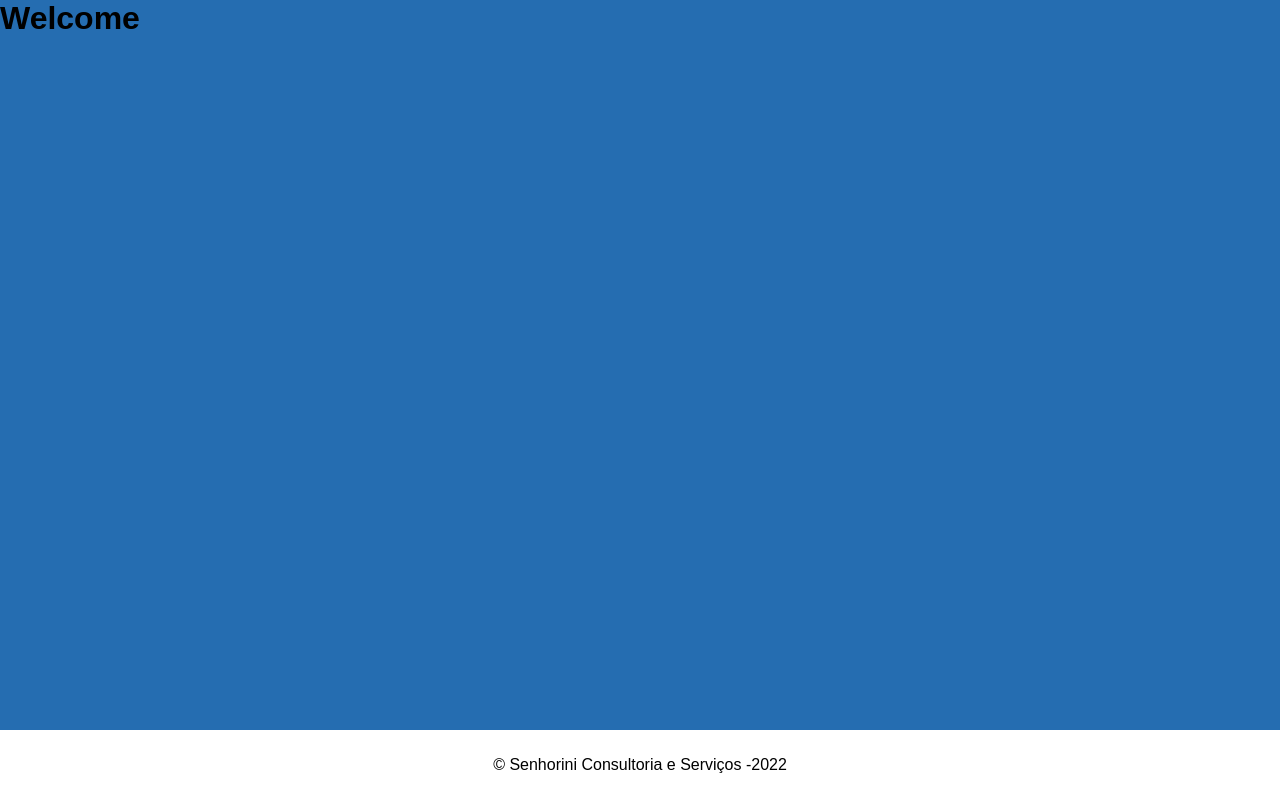
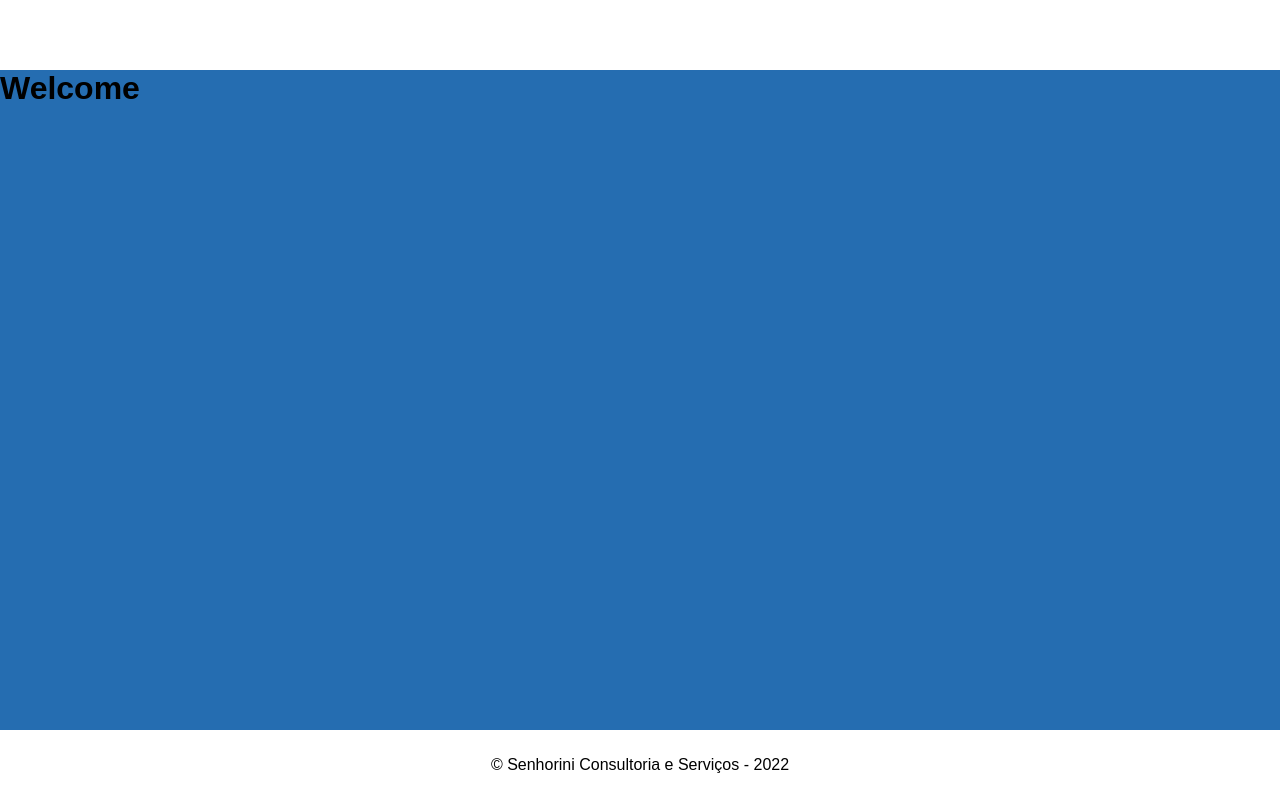
Before and after one commit to yagosenhorini/kanban-test, a Next.js app: page / in a window 1280 px wide. Built offline with nearby package versions, Linux system fonts and the light colour scheme.

Commit message:
feat(seo): implement next-seo

```diff
--- a/package.json
+++ b/package.json
@@ -15,6 +15,7 @@
   },
   "dependencies": {
     "next": "12.1.5",
+    "next-seo": "^5.4.0",
     "polished": "^4.2.2",
     "react": "18.0.0",
     "react-dom": "18.0.0",
--- a/pages/index.tsx
+++ b/pages/index.tsx
@@ -1,8 +1,13 @@
 import type { NextPage } from 'next'
-import Head from 'next/head'
+
+import { NextSeo } from 'next-seo';
+
 
 const Home: NextPage = () => (
-  <h1>Welcome</h1>
-)
+  <>
+    <NextSeo title="Yago dos Santos Senhorini - Serviços e Consultoria de Tecnologia" />
+    <h1>Welcome</h1>
+  </>
+);
 
 export default Home
--- a/src/containers/Footer/index.tsx
+++ b/src/containers/Footer/index.tsx
@@ -1,11 +1,13 @@
 import React from 'react';
-
-import { FooterProps } from '@Types/Footer';
 
 import * as S from './styled';
 
-const Footer: React.FC<FooterProps> = () => (
-  <S.Footer>&copy; Senhorini Consultoria e Serviços - <span>2022</span></S.Footer>
-);
+const Footer = () => {
+  const year = new Date().getFullYear();
+
+  return (
+    <S.Footer>&copy;&nbsp;Senhorini Consultoria e Serviços -&nbsp;{year}</S.Footer>
+  )
+}
 
 export default Footer;
--- a/src/containers/Header/index.tsx
+++ b/src/containers/Header/index.tsx
@@ -1,10 +1,13 @@
 import React from 'react';
+
 import { HeaderProps } from '@Types/Header';
 
+import * as S from './styled';
+
 const Header = ({ children }: HeaderProps) => (
-  <header>
+  <S.Header>
     {children}
-  </header>
+  </S.Header>
 );
 
 export default Header;
--- /dev/null
+++ b/src/containers/Header/styled.ts
@@ -0,0 +1,9 @@
+import styled from "styled-components";
+
+import { rem } from "polished";
+
+export const Header = styled.header`
+  width: 100%;
+  height: ${rem(70)};
+  background-color: ${({ theme }) => theme.colors.white};
+`;
```
Also changed, not shown: 1 other file (tests, documents, lock files or other folders).
